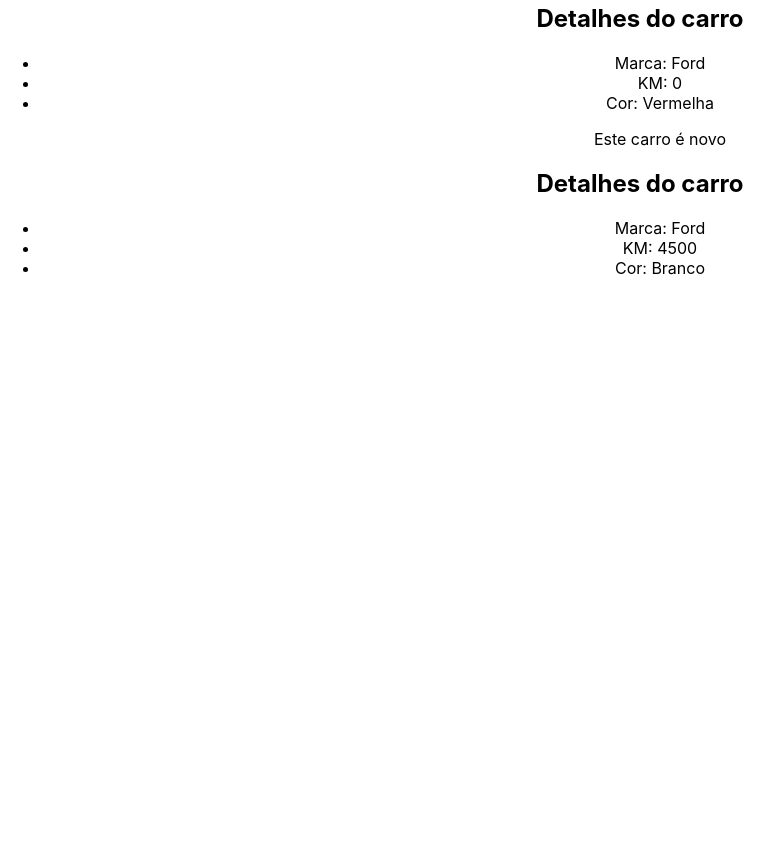
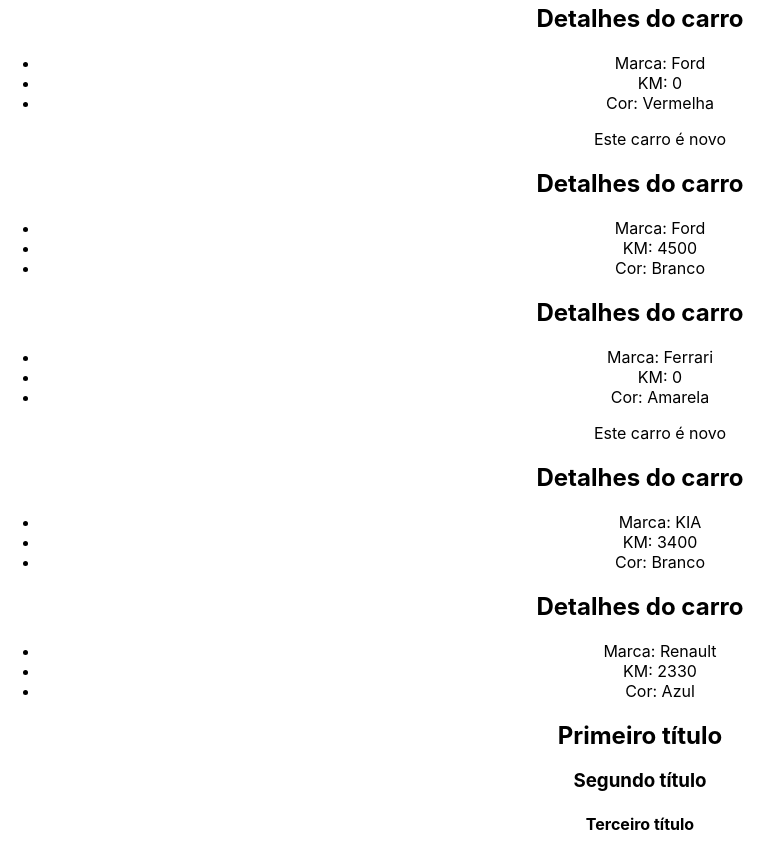
Before and after one commit to frinhanifrinhani/react_dz, a React (Create React App) app in the folder 3_AVANCANDO_EM_REACT/avancando/: page / in a window 1280 px wide. Shown: the part 1610-2478 px from the top of the page, without its empty margins (0-783 px from the left). Before the commit the page ends 2404 px from the top, so only its background shows below. Built offline with nearby package versions, Linux system fonts and the light colour scheme.

Commit message:
Fragment element

```diff
--- a/3_AVANCANDO_EM_REACT/avancando/src/App.js
+++ b/3_AVANCANDO_EM_REACT/avancando/src/App.js
@@ -1,9 +1,4 @@
-import { useState } from 'react';
-
-//components
-import ManageData from './components/ManageData';
-import ListRender from './components/ListRender';
-import ConditionalRender from './components/ConditionalRender';
+import {  useState } from 'react';
 
 // style
 import './App.css';
@@ -13,10 +8,22 @@
 import ShowUserName from './components/ShowUserName';
 import CarDetails from './components/CarDetails';
 
+//components
+import ManageData from './components/ManageData';
+import ListRender from './components/ListRender';
+import ConditionalRender from './components/ConditionalRender';
+import Fragment from './components/Fragment';
+
 function App() {
 
-  const name="Thiago Frinhani";
+  //const name="Thiago Frinhani";
   const [userName] = useState("Thiago");
+
+  const cars = [
+    {id: 1 , brand: "Ferrari", color: "Amarela", newCar: true, km: 0},
+    {id: 2, brand: "KIA", color: "Branco", newCar: false , km:  3400},
+    {id: 3, brand: "Renault", color: "Azul", newCar:  false, km: 2330}
+  ]
 
   return (
     <div className="App">
@@ -58,6 +65,14 @@
       <CarDetails brand="Ford" km={0} color="Vermelha" newCar={true} />
       <CarDetails brand="Ford" km={4500} color="Branco" newCar={false} />
 
+      {/* loop em array de objetos */}
+      {cars.map((car) => (
+        <CarDetails brand={car.brand} color={car.color} km={car.km} newCar={car.newCar} />
+      ))}
+
+      {/* fragment */}
+      <Fragment titulo="Terceiro título" />
+
     </div>
   );
 }
--- /dev/null
+++ b/3_AVANCANDO_EM_REACT/avancando/src/components/Fragment.js
@@ -0,0 +1,11 @@
+const Fragment = ({titulo}) => {
+  return (
+    <>
+        <h2>Primeiro título</h2>
+        <h3>Segundo título</h3>
+        <h4>{titulo}</h4>
+    </>
+  )
+}
+
+export default Fragment;
```
